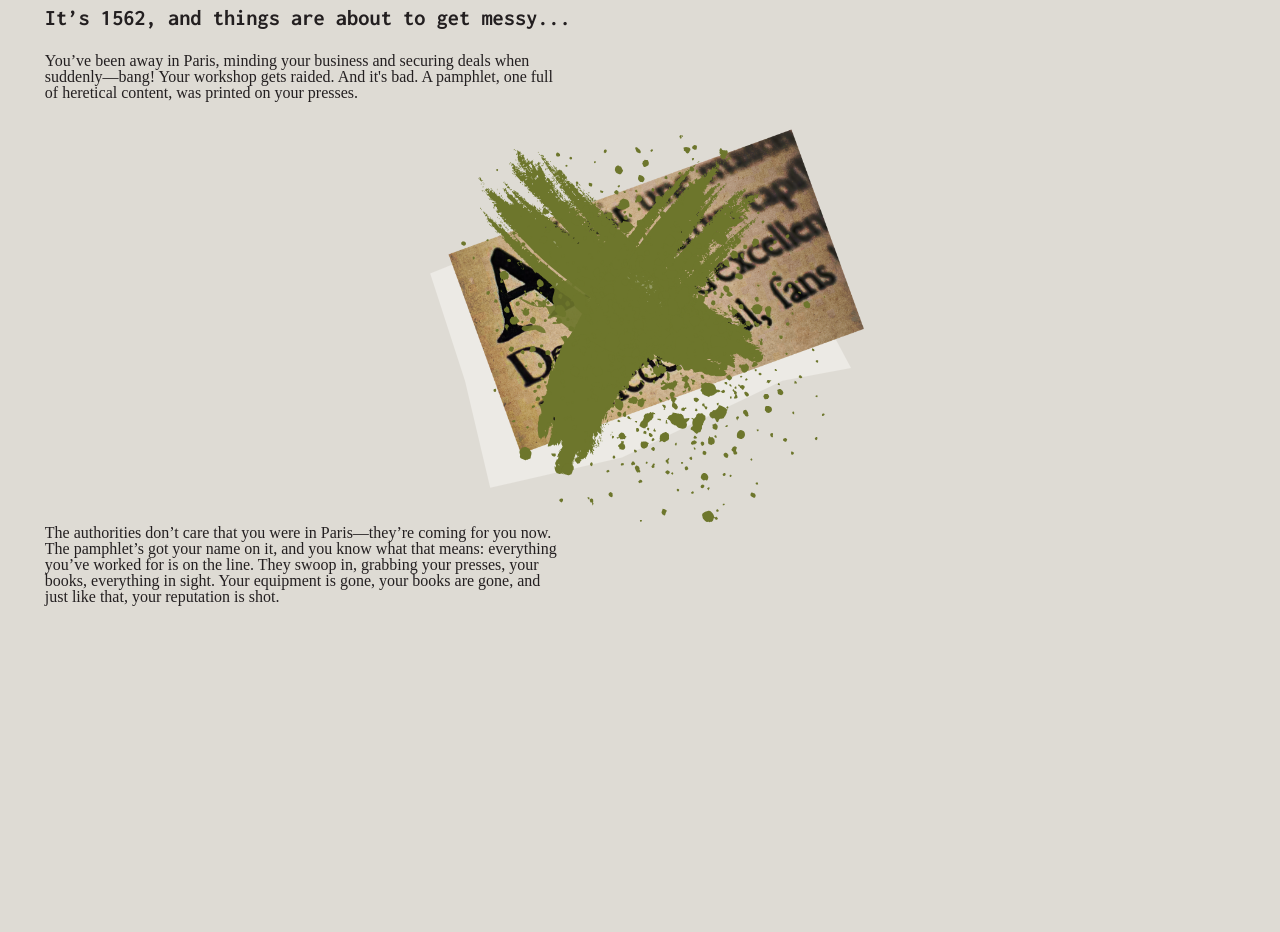
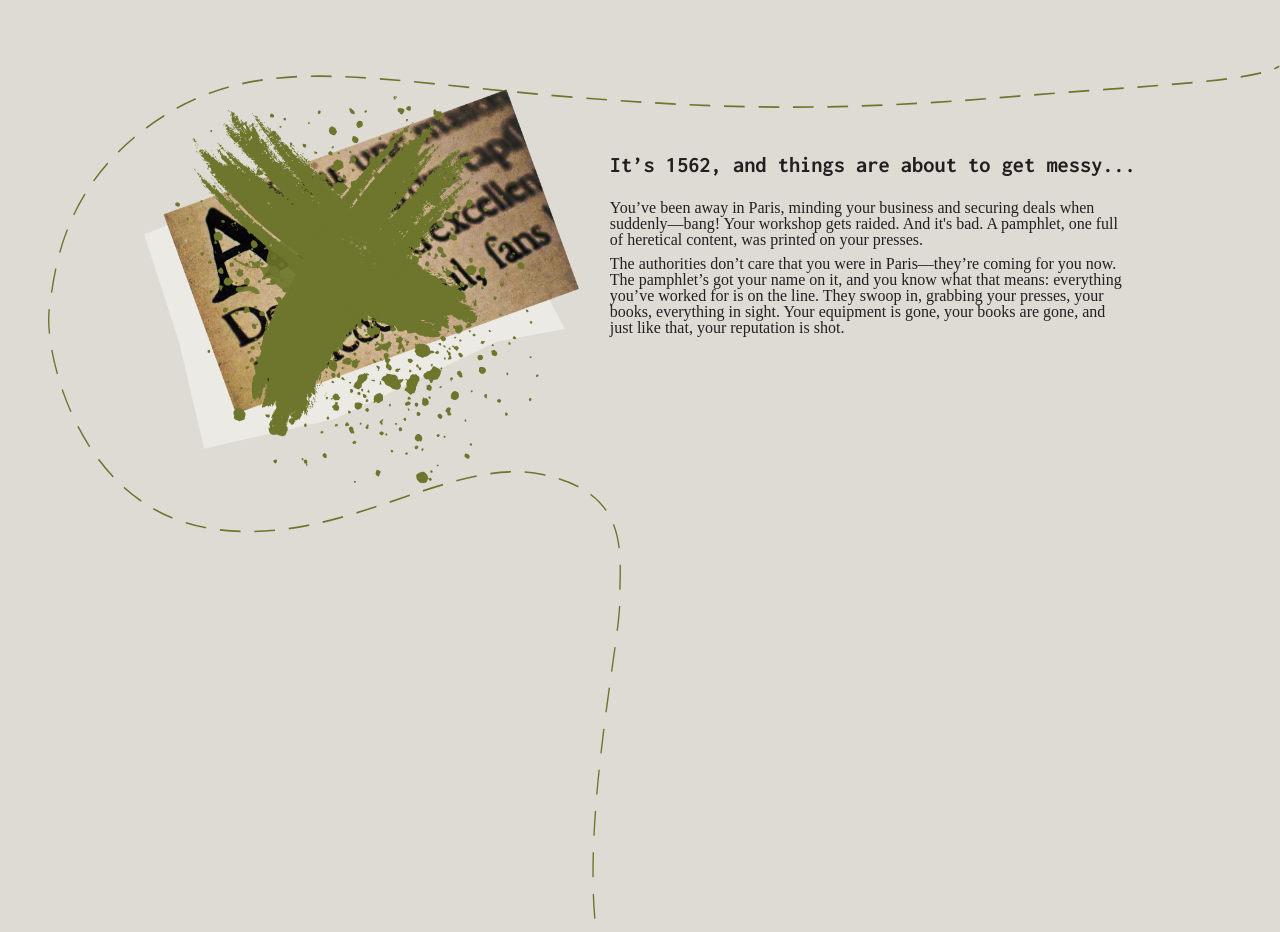
Before and after one commit to lunacoppin/INT3, a website built with Vite: page index.html in a window 1280 px wide. Shown: the part 8224-9156 px from the top of the page. Built offline with nearby package versions, Linux system fonts and the light colour scheme; files whose address does not match are found by name; a web font is replaced by a local one.

Commit message:
heretics section responsive

```diff
--- a/index.html
+++ b/index.html
@@ -555,12 +555,16 @@
       <div class="heretics__warning">
         <p class="warning__p">ALERT ALERT ALERT ALERT ALERT</p>
       </div>
-      <div class="heretics__container">
-        <!-- svg -->
-        <div class="heretics__group">
+      <div class="heretics__container overlap">
+        <svg class="heretics__path path overlap__item path-hidden" width="1786" height="1247" viewBox="0 0 1786 1247" fill="none" xmlns="http://www.w3.org/2000/svg">
+          <path class="draw-path"
+            d="M1785 1C1747.5 20 1602.83 23.4654 1393.73 38.0149C1164 54 1006.53 55.1479 755.189 38.014C469.03 18.5061 314.102 -16.5069 167.073 61.5244C20.0439 139.556 9.71542 247.599 1.81717 295.118C-6.08108 342.637 41.3084 530.713 230.259 558.724C419.209 586.735 578.998 471.689 713.268 493.698C847.538 515.707 828.704 591.237 828.704 649.761C828.704 708.284 741.824 1032.41 828.704 1133.95C915.584 1235.5 1080.84 1246 1301.38 1246C1477.82 1246 1683.54 1158.46 1785 1120.95"
+            stroke="#6D762C" stroke-width="2" stroke-dasharray="12 12" />
+        </svg>
+        <div class="heretics__group overlap__item">
           <div class="heretics__content container--s">
             <p class="heretics__p heretics__subtitle">It’s 1562, and things are about to get messy...</p>
-            <p class="heretics__p">You’ve been away in Paris, minding your business and securing deals when
+            <p class="heretics__p heretics__p--1">You’ve been away in Paris, minding your business and securing deals when
               suddenly—bang! Your workshop gets raided. And
               it's bad. A pamphlet, one full of heretical content, was printed on your presses.</p>
             <div class="heretics__graphic overlap">
@@ -568,7 +572,7 @@
               <img class="heretics__img overlap__item" src="src/assets/img/heretics.png" alt="heretics" width="600" height="350">
               <img class="heretics__svg--foreground overlap__item" src="src/assets/svg/cross-foreground.svg" alt="crossed out" width="369" height="404">
             </div>
-            <p class="heretics__p">The authorities don’t care that you were in Paris—they’re coming for you now. The pamphlet’s got your name on it, and
+            <p class="heretics__p heretics__p--2">The authorities don’t care that you were in Paris—they’re coming for you now. The pamphlet’s got your name on it, and
             you know what that means: everything you’ve worked for is on the line. They swoop in, grabbing your presses, your books,
             everything in sight. Your equipment is gone, your books are gone, and just like that, your reputation is shot.</p>
           </div>
--- a/src/css/style.css
+++ b/src/css/style.css
@@ -927,7 +927,7 @@ p {
 
 }
 
-.printing__text {
+.printing__text, .heretics__content {
     display: flex;
     flex-direction: column;
     align-items: center;
@@ -1032,11 +1032,18 @@ p {
     margin-block-start: var(--whitespace-m);
 }
 
+.heretics__content {
+    max-inline-size: max-content;
+    margin: 0 auto;
+}
+
 .heretics__subtitle {
     font-family: var(--font-family-inconsolata);
     font-size: var(--font-size-m);
     font-weight: 700;
     line-height: 1.3;
+    align-self: start;
+
 }
 
 .heretics__p {
@@ -1053,6 +1060,10 @@ p {
     block-size: auto;
     margin-block-start: -4rem;
     /* margin-inline-end: -2rem; */
+}
+
+.heretics__choice {
+    block-size: 80vh;
 }
 
 /* ------------------------------------- MEDIA QUERIES ------------------------------------- */
@@ -1205,13 +1216,18 @@ p {
         display: block;
     }
 
-    .intro__path, .humanists__path .reformation__path, .strategy__path, .printing__path {
+    .intro__path, .humanists__path .reformation__path, .strategy__path, .printing__path, .heretics__path {
         display: none;
     }
 
     .humanists__path {
         margin-block-end: -3rem;
         margin-inline-end: -4rem;
+    }
+
+    .heretics__path {
+        padding-inline-start: 3rem;
+        transform: scaleY(1.2);
     }
 
     /* .printing__path {
@@ -1390,6 +1406,19 @@ p {
         place-items: center;
     }
 
+    .heretics__content {
+        display: grid;
+        grid-template-columns: 1fr 2fr;
+        grid-template-rows: 0.3fr auto auto 1fr;
+        column-gap: var(--whitespace-m);
+        grid-template-areas:
+        "heretics__graphic ."
+        "heretics__graphic heretics__subtitle"
+        "heretics__graphic heretics__p--1"
+        "heretics__graphic heretics__p--2";
+        max-inline-size: fit-content;
+    }
+
     .humanists__content, .reformation__graphic {
         grid-column: 1;
         grid-row: 1;
@@ -1398,6 +1427,26 @@ p {
     .humanists__graphic, .reformation__text {
         grid-column: 2;
         grid-row: 1;
+    }
+
+    .heretics__graphic {
+        grid-area: heretics__graphic;
+    }
+
+    .heretics__subtitle {
+        grid-area: heretics__subtitle;
+        align-self: end;
+    }
+
+    .heretics__p--1 {
+        grid-area: heretics__p--1;
+        margin-block-end: var(--whitespace-xxs);
+        align-self: end;
+    }
+
+    .heretics__p--2 {
+        grid-area: heretics__p--2;
+        align-self: start;
     }
 
     .humanists__text {
@@ -1563,6 +1612,10 @@ p {
     .ideas__title:nth-child(2) {
         margin-block-start: -2rem;
     }
+
+    .heretics__content {
+        grid-template-columns: max-content auto;
+    }
 }
 
 @media screen and (min-width: 75em) {
@@ -1618,7 +1671,7 @@ p {
         max-inline-size: max-content;
     }
 
-    .strategy__path, .printing__path {
+    .strategy__path, .printing__path, .heretics__path {
         display: block;
     }
 }
--- a/src/js/animations.js
+++ b/src/js/animations.js
@@ -73,8 +73,8 @@ const horizontalTextAnimation = () => {
                 trigger: ".heretics",
                 scrub: 0.5,
                 markers: false,
-                start: "top center+=20%",
-                end: "bottom+=300% top",
+                start: "top center+=40%",
+                end: "bottom+=20% top",
             },
         }
     );
```
Also changed, not shown: src/assets/svg/path-heretics.svg (added).
